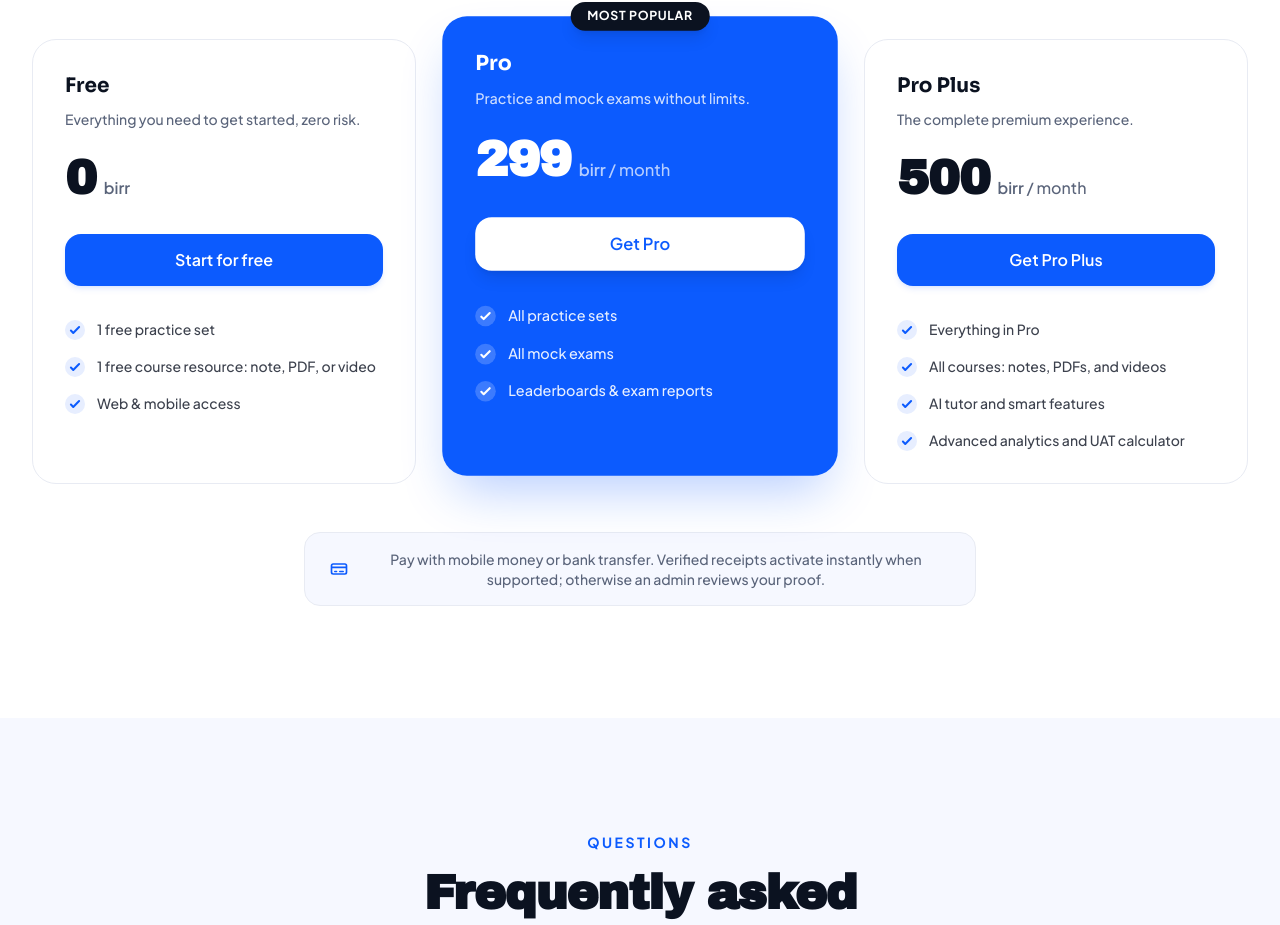
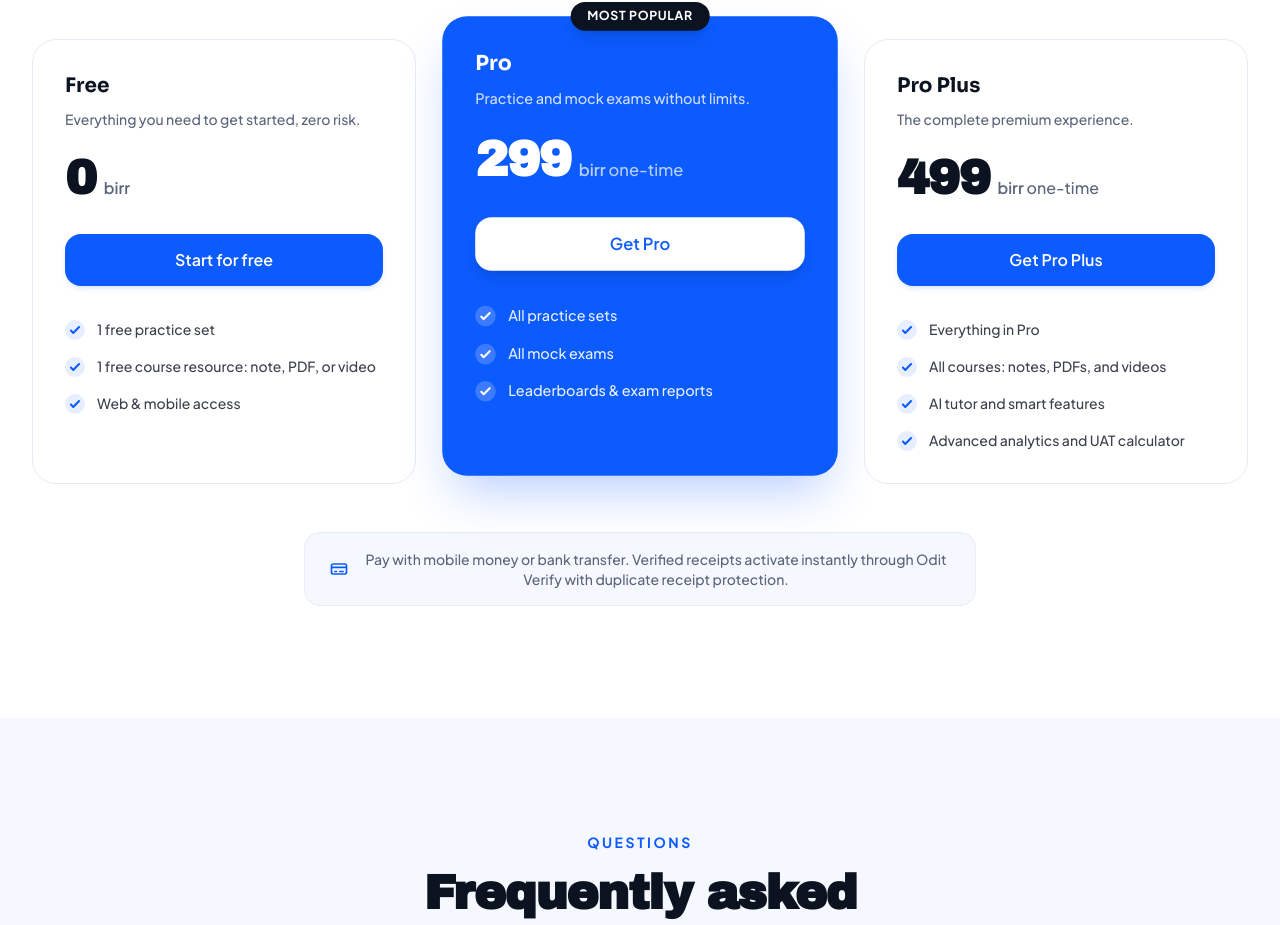
Before and after one commit to ambitious-lads/prime-admin, a Next.js app: page / in a window 1280 px wide. Shown: the part 3124-4049 px from the top of the page. Built offline with nearby package versions, Linux system fonts and the light colour scheme; no server answers.

Commit message:
web: update pricing support text

```diff
--- a/app/components/Pricing.tsx
+++ b/app/components/Pricing.tsx
@@ -42,7 +42,7 @@ const plans: Plan[] = [
   },
   {
     name: "Pro Plus",
-    price: "500",
+    price: "499",
     period: "birr",
     tagline: "The complete premium experience.",
     features: [
@@ -127,7 +127,7 @@ export default function Pricing() {
                 >
                   {plan.period}
                   {plan.price !== "0" && (
-                    <span className="font-medium"> / month</span>
+                    <span className="font-medium"> one-time</span>
                   )}
                 </span>
               </div>
@@ -178,7 +178,7 @@ export default function Pricing() {
           </svg>
           <p className="text-sm font-medium text-muted">
             Pay with mobile money or bank transfer. Verified receipts activate
-            instantly when supported; otherwise an admin reviews your proof.
+            instantly through Odit Verify with duplicate receipt protection.
           </p>
         </div>
       </div>
```
